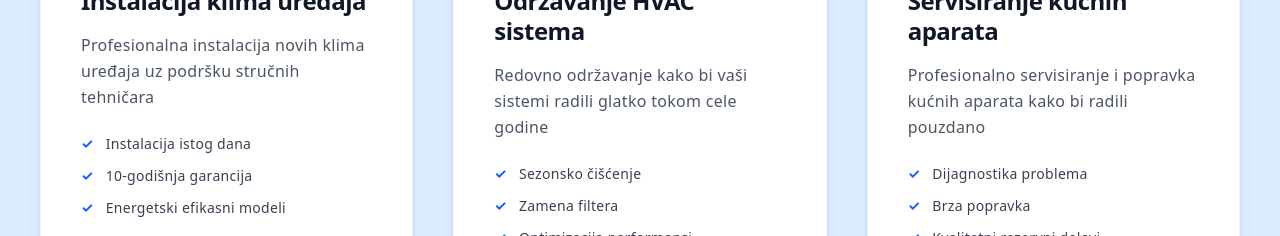
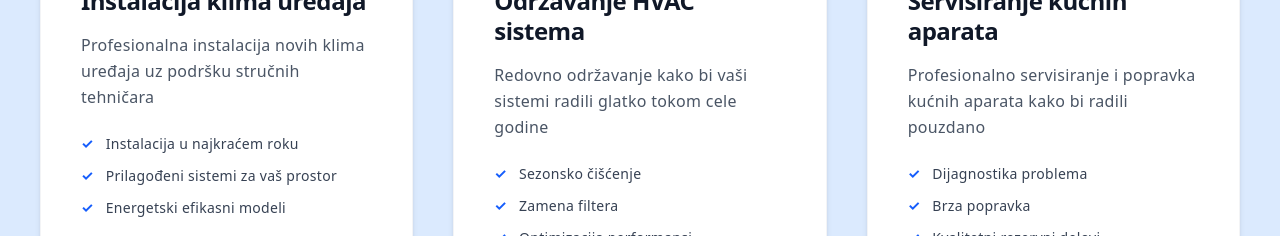
Before and after one commit to RaptorFF/next.js-frigo-mark-project, a Next.js app: page / in a window 1280 px wide. Shown: the part 1340-1576 px from the top of the page. Built offline with nearby package versions, Linux system fonts and the light colour scheme; no server answers.

Commit message:
Updating services.js

```diff
--- a/app/_data/services.js
+++ b/app/_data/services.js
@@ -6,8 +6,8 @@ export const services = [
       "Profesionalna instalacija novih klima uređaja uz podršku stručnih tehničara",
     icon: "❄️",
     features: [
-      "Instalacija istog dana",
-      "10-godišnja garancija",
+      "Instalacija u najkraćem roku",
+      "Prilagođeni sistemi za vaš prostor",
       "Energetski efikasni modeli",
     ],
   },
```
